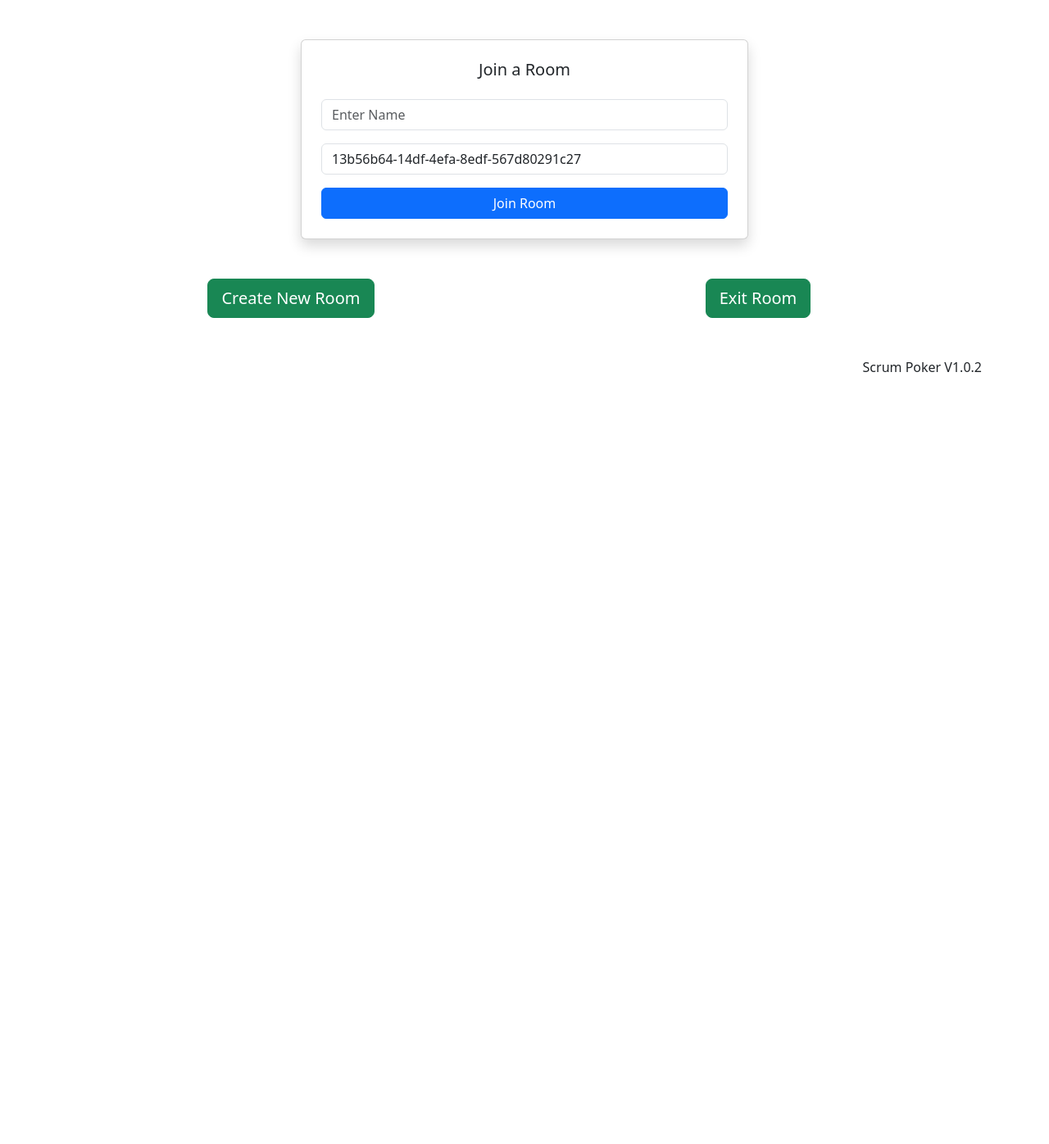
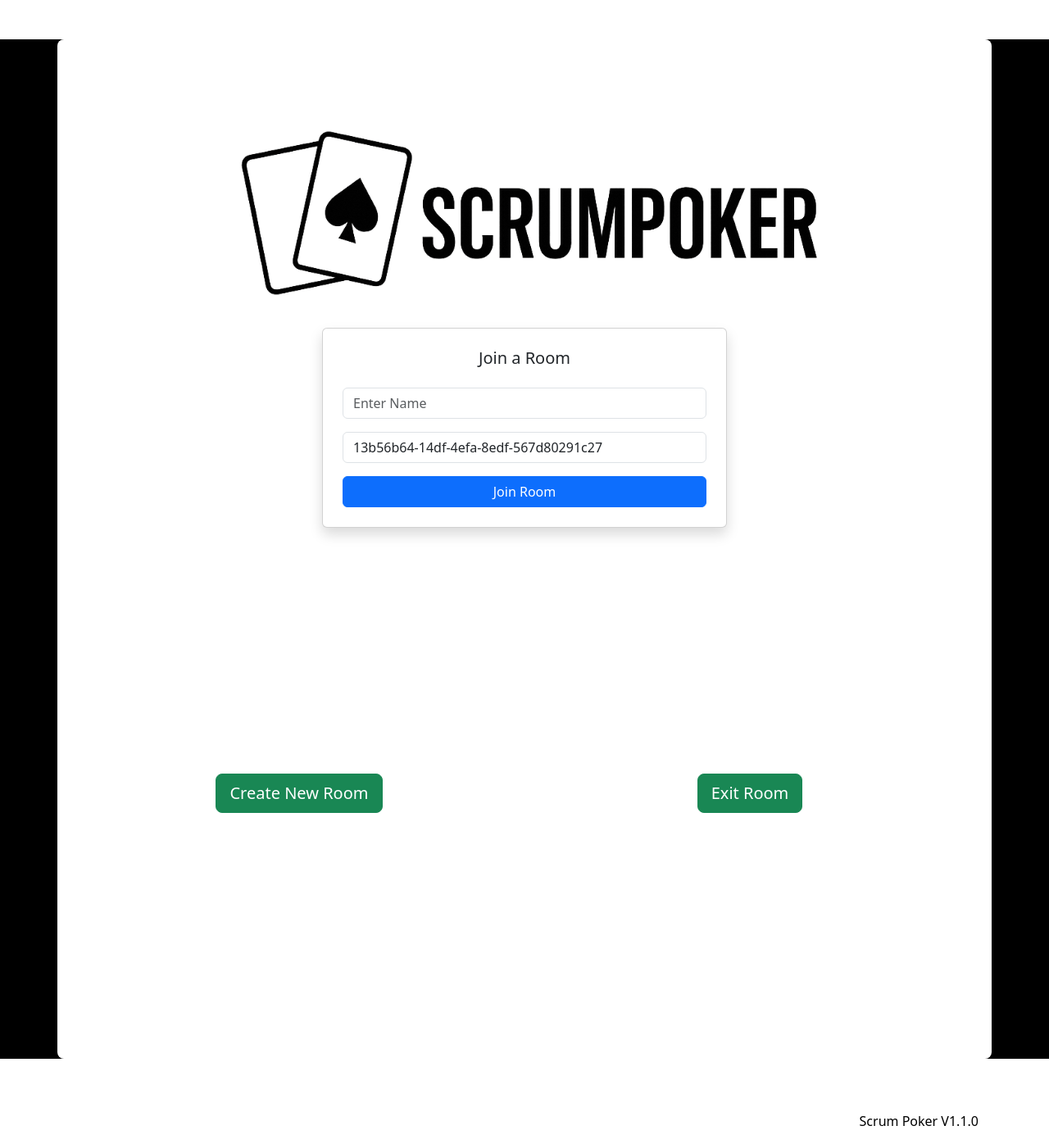
Before and after one commit to hughe198/ScrumpokerNG, an Angular app: page / in a window 1280 px wide. Shown: the whole page at 82% size. Before the commit the page ends 800 px from the top, so only its background shows below. Built offline with nearby package versions, Linux system fonts and the light colour scheme.

Commit message:
Updated HTML for standalone components.

```diff
--- a/src/app/app.component.html
+++ b/src/app/app.component.html
@@ -1 +1,5 @@
 <router-outlet></router-outlet>
+<link
+  href="https://cdn.jsdelivr.net/npm/bootstrap@5.3.0/dist/css/bootstrap.min.css"
+  rel="stylesheet"
+/>
--- a/src/lobby/lobby.component.css
+++ b/src/lobby/lobby.component.css
@@ -0,0 +1,24 @@
+body {
+background-color: black;
+}
+
+.main-container {
+background-color: white;
+border-radius: 8px;
+padding: 2rem;
+padding-bottom: 300px;
+}
+
+.centered-banner {
+display: block;
+margin: 2rem auto;
+max-width:80%;
+
+}
+
+footer {
+  background-color: rgb(255, 255, 255);
+  color: rgb(0, 0, 0);
+  padding: 1rem;
+  margin-top: 2rem;
+}
--- a/src/lobby/lobby.component.html
+++ b/src/lobby/lobby.component.html
@@ -7,8 +7,10 @@
     />
   </head>
   <body>
-    <div class="container my-5">
-      <div class="row justify-content-center">
+    <div class="container my-5 main-container">
+
+      <div class="row justify-content-center main-container">
+        <img src="assets/banner.png" alt="Scrumpoker banner" class="centered-banner">
         <div class="col-md-6">
           <div class="card shadow p-4">
             <h5 class="card-title text-center mb-4">Join a Room</h5>
@@ -42,9 +44,6 @@
           </div>
         </div>
       </div>
-    </div>
-
-    <div class="container my-5">
       <div class="row justify-content-center">
         <div class="col-md-6 text-center">
           <button class="btn btn-success btn-lg" (click)="createNewRoom()">
@@ -58,19 +57,13 @@
         </div>
       </div>
     </div>
-
-    <!-- <div class="container my-5">
-      <app-room [connection]="active"></app-room>
-    </div> -->
-
-    <!-- Optional Bootstrap JS Bundle -->
     <script
       src="https://cdn.jsdelivr.net/npm/bootstrap@5.3.0/dist/js/bootstrap.bundle.min.js"
     ></script>
   </body>
-  <footer class = "container">
+  <footer class = "container text-black">
     <div class = "float-end">
-      <p> Scrum Poker V1.0.2</p>
+      <p class=""> Scrum Poker V1.1.0</p>
 
     </div>
   </footer>
--- a/src/room/room.component.css
+++ b/src/room/room.component.css
@@ -0,0 +1,18 @@
+body {
+background-color: black;
+}
+
+.main-container {
+background-color: rgb(50, 50, 50);
+border-radius: 8px;
+padding: 2rem;
+padding-bottom: 600px;
+}
+
+
+footer {
+  background-color: rgb(255, 255, 255);
+  color: rgb(74, 73, 73);
+  padding: 1rem;
+  margin-top: 2rem;
+}
--- a/src/room/room.component.html
+++ b/src/room/room.component.html
@@ -1,60 +1,67 @@
-<div class="container my-5">
+
+
+  <div class="main-container" >
 
     <!-- Voter Modal -->
     @if (showVoterModal) {
-    <div class="modal-overlay">
-      <div class="modal-content">
-        <h3>Enter your name</h3>
-        <input [(ngModel)]="voter" placeholder="Your name" />
-        <button (click)="submitName()">Join Room</button>
+      <div class="modal-overlay position-fixed top-0 start-0 w-100 h-100 bg-dark bg-opacity-50 d-flex justify-content-center align-items-center z-3">
+        <div class="modal-content bg-white p-4 rounded shadow" style="min-width: 300px;">
+          <h3 class="mb-3">Enter your name</h3>
+          <input [(ngModel)]="voter" placeholder="Your name" class="form-control mb-3" />
+          <button class="btn btn-primary w-100" (click)="submitName()">Join Room</button>
         </div>
       </div>
     }
 
-  <!-- ROW containing left and right panels -->
-  <div class="row">
-
-    <!-- Voting Card Section -->
-    <div class="col-md-8">
+    <!-- Voting Interface -->
     <app-voting-card
-        (userDetails)="(userDetails)"
+      (userDetails)="userDetails"
       (vote)="voted($event)"
       [clearVotes]="clearVotes"
     ></app-voting-card>
-    </div>
 
-    <!-- Results + Buttons Section -->
-    <div class="col-md-4">
-      <div class="card shadow p-4 h-100">
-        <h5 class="card-title text-center mb-4">Vote Results</h5>
+    <!-- Vote Results -->
+    <h5 class="text-center my-4">Vote Results</h5>
 
-        <!-- Before Reveal -->
   @if (!settings.reveal) {
     <ul class="list-group">
       @for (voter of objectKeys(votes); track voter) {
-              <li class="list-group-item d-flex justify-content-between align-items-center">
+        <li
+          class="list-group-item d-flex justify-content-between align-items-center mx-auto"
+          style="width: 33vw;"
+        >
+          <span>{{ voter }}:</span>
+
           @if (votes[voter] === "") {
-                  <span>{{ voter }}:</span>
             <fa-icon [icon]="faSquare"></fa-icon>
           } @else {
             <span>
-                    <span>{{ voter }}</span>
               <fa-icon [icon]="faCheckSquare"></fa-icon>
             </span>
           }
         </li>
       }
       @empty {
-              <li class="list-group-item">No Voters found.</li>
+        <li
+          class="list-group-item text-center mx-auto"
+          style="width: 33vw;"
+        >
+          No voters found.
+        </li>
       }
     </ul>
   }
 
-        <!-- After Reveal -->
+
+
+
   @if (settings.reveal) {
     <ul class="list-group">
       @for (voter of objectKeys(sortedVotes); track voter) {
-              <li class="list-group-item d-flex justify-content-between align-items-center">
+        <li
+          class="list-group-item d-flex justify-content-between align-items-center mx-auto"
+          style="width: 33vw;"
+        >
           <span>{{ voter }}:</span>
           <span>{{ votes[voter] }}</span>
         </li>
@@ -62,25 +69,22 @@
     </ul>
   }
 
-        <!-- Reveal + Clear Buttons -->
-<!-- Reveal + Clear Votes buttons in one row, centered -->
-<!-- Reveal + Clear buttons in one row, centered and spaced -->
-<div class="mt-4 d-flex justify-content-center gap-2 w-100">
-  <button id="revealButton" class="btn btn-primary" (click)="revealClicked()">
-    {{ reveal ? "Hide" : "Reveal" }}
+
+    <!-- Bottom Buttons Row -->
+    <div class="d-flex justify-content-between align-items-center mt-5 flex-wrap gap-2">
+
+      <!-- Left: Reveal & Clear -->
+      <div class="d-flex gap-2">
+        <button class="btn btn-primary" (click)="revealClicked()">
+          {{ reveal ? 'Hide' : 'Reveal' }}
         </button>
         <button class="btn btn-danger" (click)="clearClicked()">Clear Votes</button>
       </div>
 
-<!-- Exit Room button in a separate row, right-aligned -->
-<div class="mt-3 d-flex justify-content-end w-100">
-  <button id="exit" class="btn btn-outline-secondary" (click)="exitRoom()">Exit Room</button>
+      <!-- Right: Exit -->
+      <div>
+        <button class="btn btn-outline-secondary" (click)="exitRoom()">Exit Room</button>
       </div>
-
-<!-- Exit Room button in its own row, aligned right -->
-
 
     </div>
   </div>
-  </div>
-</div>
--- a/src/room/voting-card/voting-card.component.css
+++ b/src/room/voting-card/voting-card.component.css
@@ -1,6 +1,6 @@
 .square-img {
-    width: 100px;
-    height: 100px;
+    width: 240px;
+    height: 140px;
     object-fit: cover;
   }
 
@@ -35,3 +35,8 @@
 .votingOption:active {
   transform: scale(0.95);
 }
+
+.voting-card-text{
+  color: rgb(0, 0, 0);
+  font-size: 30px;
+}
--- a/src/room/voting-card/voting-card.component.html
+++ b/src/room/voting-card/voting-card.component.html
@@ -10,7 +10,7 @@
   @for (option of selectedOptions ; track option.icon) {
     <div id="option-{{option.value}}" class="votingOption" (click)="voteClicked(option.value)">
       <img [src]="option.icon" class = "img-thumbnail square-img"/>
-      <span>{{ option.value }}</span>
+      <span class="voting-card-text">{{ option.value }}</span>
     </div>
   }
 </div>
--- a/src/room/voting-card/voting-card.component.ts
+++ b/src/room/voting-card/voting-card.component.ts
@@ -42,12 +42,12 @@ export class VotingCardComponent implements OnInit {
         this.selectedOptions = newCard!.selectedOptions()
       }
     })
-
   }
   ngOnInit(): void {
     this.clearVotes.subscribe(()=>{
       this.resetVoteCard()
     })
+
   }
   onCardChange(card: Event) {
     const selectElement = card.target as HTMLSelectElement
```
Also changed, not shown: src/assets/banner.png (added). Lines whose indentation alone changed are shown as unchanged.
